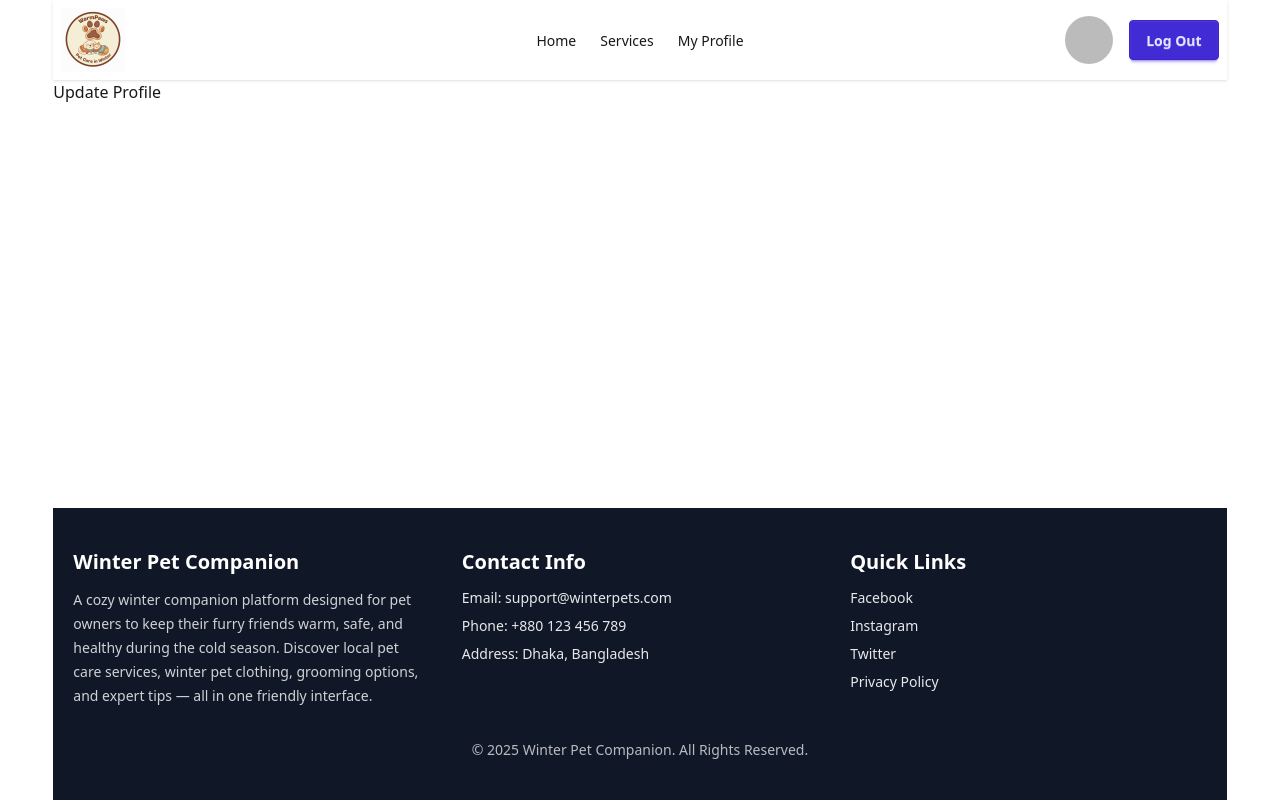
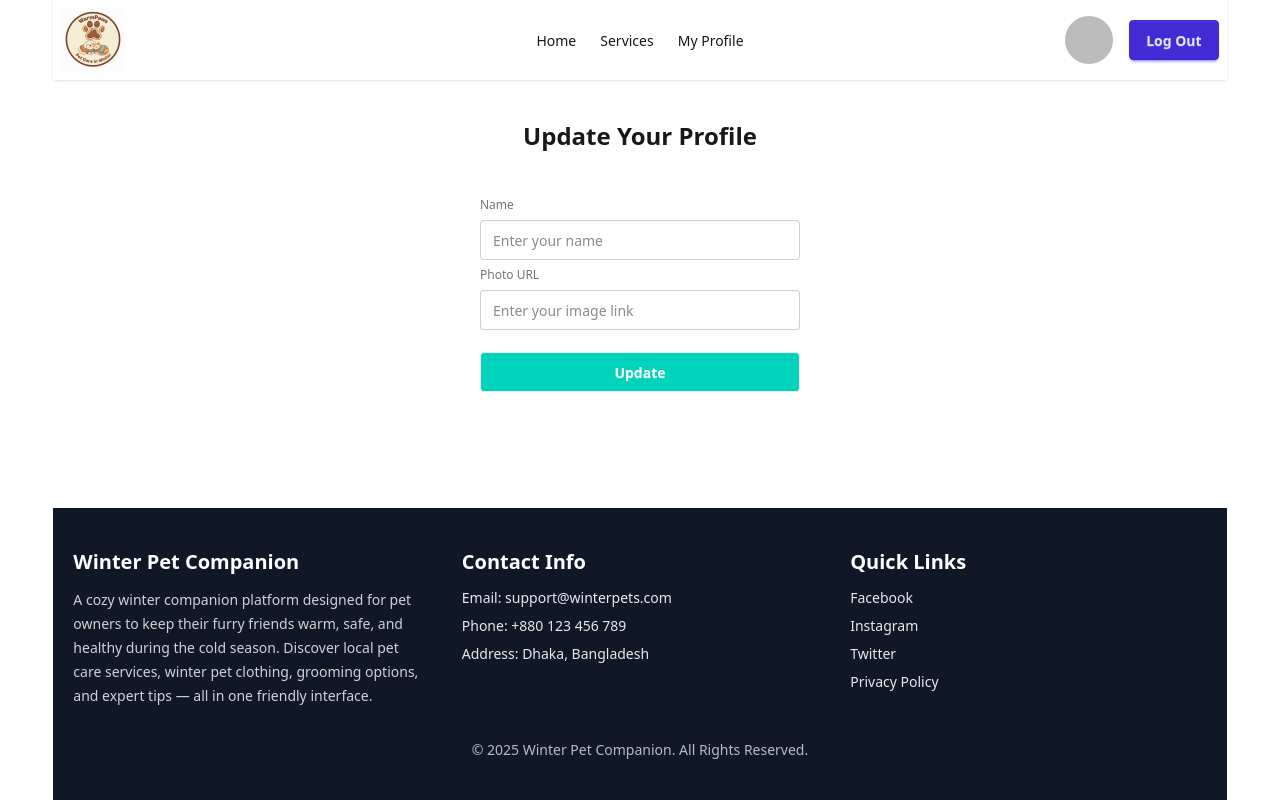
Before and after one commit to shihabsumon585/Pet-Care-in-Winter, a React (Vite) app: page /update-profile in a window 1280 px wide. Built offline with nearby package versions, Linux system fonts and the light colour scheme; no server answers; sample sign-in values are in the browser's storage.

Commit message:
update profile feature done

```diff
--- a/src/components/Login.jsx
+++ b/src/components/Login.jsx
@@ -10,11 +10,8 @@ const Login = () => {
 
     const handleLogIn = (e) => {
         e.preventDefault();
-
         const email = e.target.email.value;
         const password = e.target.password.value;
-
-
         userLogin(email, password)
             .then((result) => {
                 setUser(result.user);
@@ -32,7 +29,6 @@ const Login = () => {
             }).catch((error) => {
                 console.log(error);
             });
-
     }
     const handleOnchange = (e) => {
         const email = e.target.value;
--- a/src/components/Navbar.jsx
+++ b/src/components/Navbar.jsx
@@ -5,20 +5,15 @@ import "./Navbar.css"
 import { AuthContext } from '../provider/AuthProvider';
 
 const Navbar = () => {
-
     const { user, logOut } = useContext(AuthContext);
-    console.log(user);
-
     const links = <>
         <li><NavLink to={"/"}>Home</NavLink></li>
         <li><NavLink to={"/services"}>Services</NavLink></li>
         <li><NavLink to={"/my-profile"}>My Profile</NavLink></li>
     </>
-
     const handleLogOut = () => {
         logOut();
     }
-
     return (
         <div className="navbar bg-base-100 shadow-sm">
             <div className="navbar-start">
@@ -46,5 +41,4 @@ const Navbar = () => {
         </div>
     );
 };
-
 export default Navbar;
--- a/src/components/UpdateProfile.jsx
+++ b/src/components/UpdateProfile.jsx
@@ -1,9 +1,40 @@
-import React from 'react';
+import React, { useContext } from 'react';
+import { AuthContext } from '../provider/AuthProvider';
+import { toast, Toaster } from 'react-hot-toast';
 
 const UpdateProfile = () => {
+    const { updateUser, user, setUser } = useContext(AuthContext);
+    console.log(user);
+    const handleUpdate = (e) => {
+        e.preventDefault();
+        const name = e.target.name.value;
+        const photo = e.target.photo.value;
+        updateUser({displayName: name, photoURL: photo})
+            .then((result) => {
+                console.log(result);
+                setUser({...user, displayName: name, photoURL: photo})
+                e.target.reset();
+                toast("Profile update succesfull");
+            })
+            .catch()
+    }
     return (
         <div>
-            Update Profile
+            <Toaster></Toaster>
+            <title>Update Profile</title>
+            <h1 className='text-2xl text-center font-bold my-10'>Update Your Profile</h1>
+            <form onSubmit={handleUpdate} className='flex justify-center'>
+                <fieldset className="fieldset *:w-80">
+                    {/* Name */}
+                    <label className="label">Name</label>
+                    <input name='name' type="text" className="input" placeholder="Enter your name" />
+                    {/* password */}
+                    <label className="label">Photo URL</label>
+                    <input name='photo' type="text" className="input" placeholder="Enter your image link" />
+
+                    <button type='submit' className="btn bg-accent text-base-100 mt-4">Update</button>
+                </fieldset>
+            </form>
         </div>
     );
 };
```
Also changed, not shown: src/components/Register.jsx (+0 -8 lines), src/provider/AuthProvider.jsx (+1 -7 lines).
